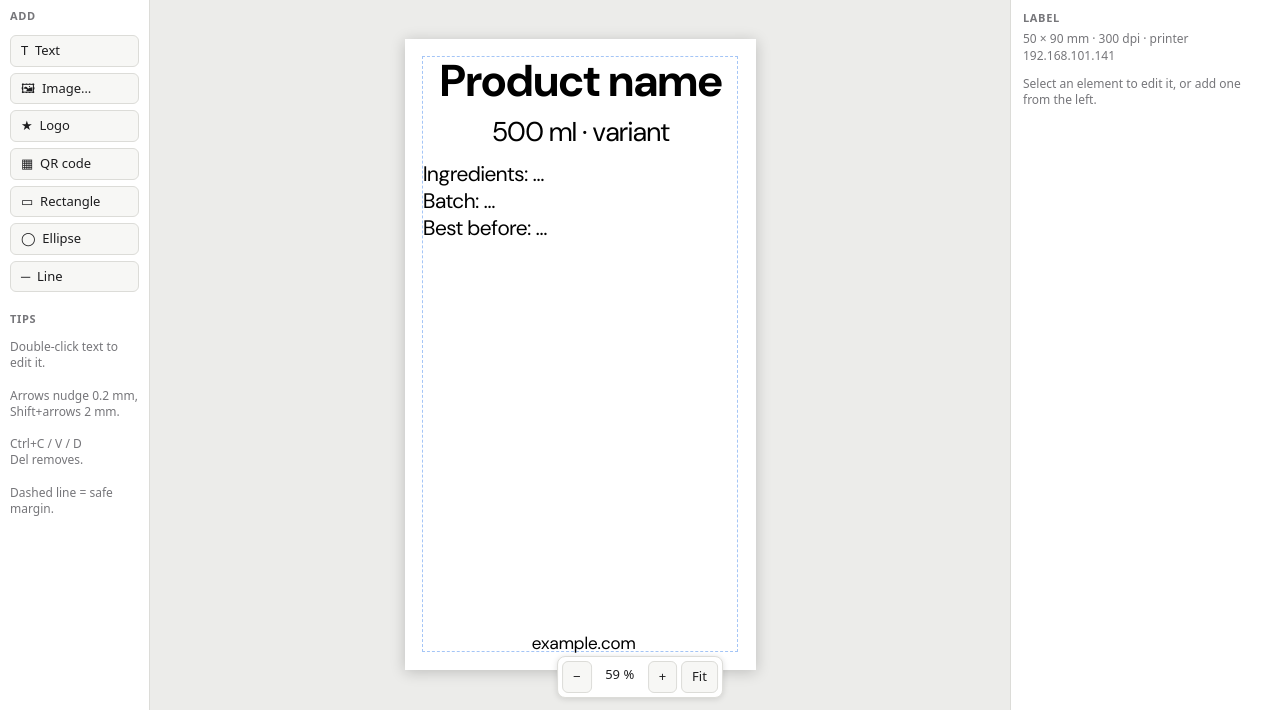
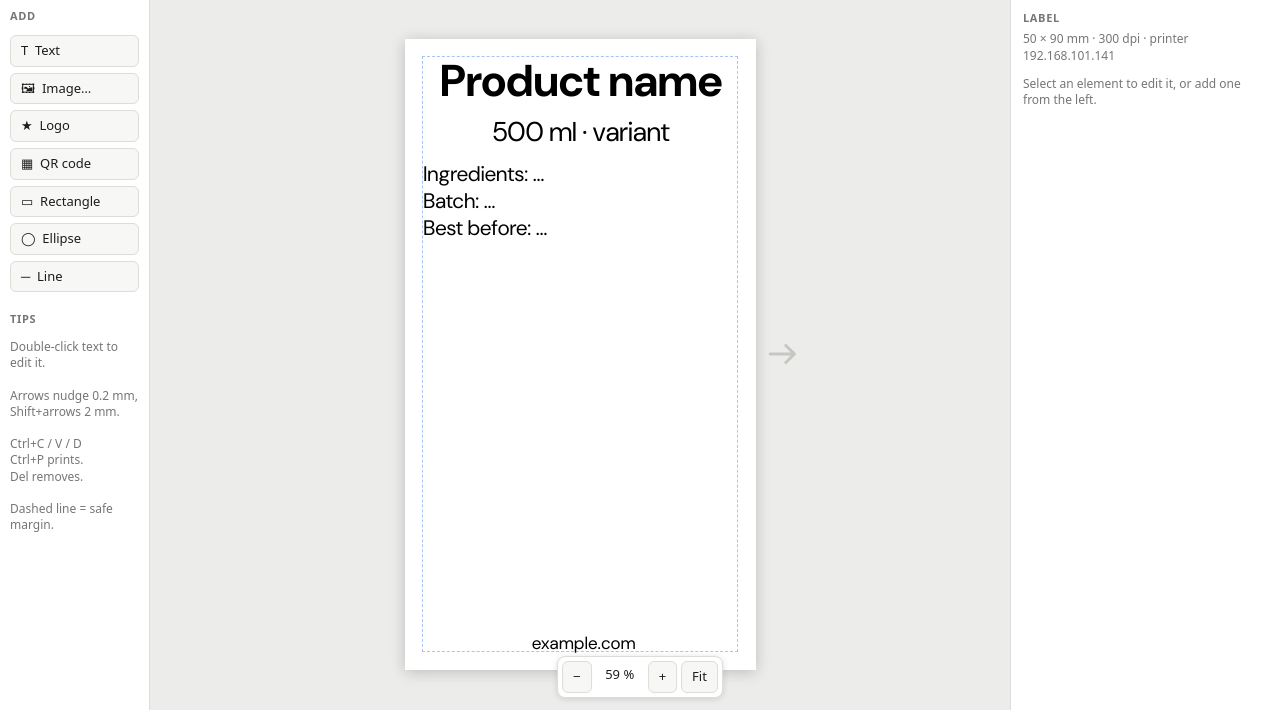
Before and after one commit to Huml-YG/Open-ZPL-Designer, a Flask app: page / in a window 1280 px wide. Shown: the part 90-800 px from the top of the page. Run offline with Flask 3, Linux system fonts and the light colour scheme; data that the repository does not hold is empty.

Commit message:
Show print feed direction arrow and print with Ctrl+P
A grey arrow beside the canvas marks the label edge that leaves the
printer first, derived from label.rotate (feed_flip inverts it). Ctrl+P
sends the label to the printer instead of opening the browser print
dialog; repeated presses while a job is sending are ignored.

Co-Authored-By: Claude Opus 5.5 <noreply@anthropic.com>

```diff
--- a/app.py
+++ b/app.py
@@ -48,7 +48,9 @@ def api_config():
     cfg = label.load_config()
     w, h = label.design_size(cfg)
     return jsonify(dpi=cfg["printer"]["dpi"], width=w, height=h,
-                   margin_mm=cfg["layout"]["margin_mm"], printer=cfg["printer"]["host"])
+                   margin_mm=cfg["layout"]["margin_mm"], printer=cfg["printer"]["host"],
+                   rotate=cfg["label"].get("rotate", 0) % 360,
+                   feed_flip=bool(cfg["label"].get("feed_flip", False)))
 
 
 @app.get("/api/fonts")
--- a/config.toml
+++ b/config.toml
@@ -32,6 +32,10 @@ head_offset_mm = 0.7
 shift_down_mm = 0.0
 shift_right_mm = 0.0
 
+# The editor shows an arrow at the label edge that leaves the printer first
+# (worked out from rotate). If it points the wrong way, set this to true.
+feed_flip = false
+
 [layout]
 margin_mm = 2.5
 logo_max_height_mm = 16
--- a/templates/editor.html
+++ b/templates/editor.html
@@ -23,6 +23,13 @@
   #wrap .lower-canvas { mix-blend-mode:multiply; }
   .guide-margin { position:absolute; border:1px dashed #1f6feb66; pointer-events:none; }
   .snap { position:absolute; background:#e91e63; pointer-events:none; display:none; }
+  /* feed arrow: a shade darker than the stage background (--bg) */
+  #feed { position:absolute; display:flex; color:#c6c6c2; pointer-events:none; }
+  #feed svg { width:34px; height:34px; }
+  #feed.right  { left:calc(100% + 10px); top:50%; transform:translateY(-50%); }
+  #feed.left   { right:calc(100% + 10px); top:50%; transform:translateY(-50%); }
+  #feed.top    { bottom:calc(100% + 6px); left:50%; transform:translateX(-50%); flex-direction:row; }
+  #feed.bottom { top:calc(100% + 6px); left:50%; transform:translateX(-50%); flex-direction:row; }
   #bitmap { position:absolute; inset:0; width:100%; height:100%; image-rendering:pixelated; display:none; pointer-events:none; background:#fff; }
   button, select, input { font:inherit; color:inherit; }
   button { padding:6px 10px; border:1px solid var(--line); background:#f7f7f5; border-radius:6px; cursor:pointer; white-space:nowrap; }
@@ -63,7 +70,7 @@
   <button id="preview" title="Show exactly what the printer gets">1-bit preview</button>
   <label class="hint">Copies <input type="number" id="copies" value="1" min="1" max="9999" style="width:64px"></label>
   <button id="dl">Download .zpl</button>
-  <button id="print" class="primary">Print</button>
+  <button id="print" class="primary" title="Ctrl+P">Print</button>
   <a href="/form" class="hint" style="margin-left:6px">Simple form</a>
 </header>
 
@@ -78,7 +85,7 @@
   <button id="addEllipse">◯&nbsp; Ellipse</button>
   <button id="addLine">─&nbsp; Line</button>
   <h3>Tips</h3>
-  <div class="hint">Double-click text to edit it.<br><br>Arrows nudge 0.2&nbsp;mm,<br>Shift+arrows 2&nbsp;mm.<br><br>Ctrl+C / V / D<br>Del removes.<br><br>Dashed line = safe margin.</div>
+  <div class="hint">Double-click text to edit it.<br><br>Arrows nudge 0.2&nbsp;mm,<br>Shift+arrows 2&nbsp;mm.<br><br>Ctrl+C / V / D<br>Ctrl+P prints.<br>Del removes.<br><br>Dashed line = safe margin.</div>
 </aside>
 
 <main id="stage">
@@ -88,6 +95,9 @@
     <div class="guide-margin" id="margin"></div>
     <div class="snap" id="snapV"></div>
     <div class="snap" id="snapH"></div>
+    <div id="feed" title="This edge comes out of the printer first">
+      <svg viewBox="0 0 24 24" fill="none" stroke="currentColor" stroke-width="2.2" stroke-linecap="round" stroke-linejoin="round"><path d="M3 12h17M14 6l6 6-6 6"/></svg>
+    </div>
   </div>
   <div class="zoom">
     <button id="zoomOut">−</button><span id="zoomLbl"></span><button id="zoomIn">+</button><button id="zoomFit">Fit</button>
@@ -188,6 +198,7 @@ function setStatus(msg, cls = '') { $('status').textContent = msg; $('status').c
 async function init() {
   CFG = await (await fetch('/api/config')).json();
   W = CFG.width; H = CFG.height; DPD = CFG.dpi / 25.4;
+  showFeedDirection();
   $('labelInfo').textContent = `${round1(toMm(W))} × ${round1(toMm(H))} mm · ${CFG.dpi} dpi · printer ${CFG.printer}`;
 
   FONTS = await (await fetch('/api/fonts')).json();
@@ -232,6 +243,19 @@ function setupObject(o) {
   // Images are already pure black/white at print size (or a QR): never blur them.
   if (o.type === 'image') o.set({ objectCaching: false, imageSmoothing: false });
   if (['rect', 'ellipse', 'line'].includes(o.type)) o.strokeUniform = true;
+}
+
+// Which edge of the portrait design leaves the printer first. The printer
+// prints its image from the top row (y=0), which exits first; the design is
+// rotated clockwise by CFG.rotate to get that image.
+function showFeedDirection() {
+  const edges = { 0: 'top', 90: 'left', 180: 'bottom', 270: 'right' };
+  const opposite = { top: 'bottom', bottom: 'top', left: 'right', right: 'left' };
+  let edge = edges[CFG.rotate] || 'top';
+  if (CFG.feed_flip) edge = opposite[edge];
+  $('feed').className = edge;
+  const angle = { right: 0, bottom: 90, left: 180, top: -90 }[edge];
+  $('feed').querySelector('svg').style.transform = 'rotate(' + angle + 'deg)';
 }
 
 // ------------------------------------------------------------------- zoom ---
@@ -698,11 +722,14 @@ function wireUI() {
   };
 
   $('print').onclick = async () => {
+    if ($('print').disabled) return;
+    $('print').disabled = true;
     setStatus('Sending…');
     try {
       const r = await sendTo('/api/print'), j = await r.json();
       j.ok ? setStatus(`Sent ${j.copies} label(s).`, 'ok') : setStatus(j.error, 'err');
     } catch (e) { setStatus('Print failed: ' + e, 'err'); }
+    finally { $('print').disabled = false; }
   };
   $('dl').onclick = async () => {
     const r = await sendTo('/api/zpl'), a = document.createElement('a');
@@ -735,6 +762,12 @@ function wireUI() {
   $('name').addEventListener('change', persist);
 
   document.addEventListener('keydown', e => {
+    // Ctrl+P prints to the label printer (works everywhere, also while typing)
+    if ((e.ctrlKey || e.metaKey) && e.key.toLowerCase() === 'p') {
+      e.preventDefault();               // no browser print dialog
+      if (!e.repeat && !$('print').disabled) $('print').click();
+      return;
+    }
     const tag = document.activeElement?.tagName;
     if (['INPUT', 'TEXTAREA', 'SELECT'].includes(tag) || canvas.getActiveObject()?.isEditing) return;
     const ctrl = e.ctrlKey || e.metaKey, o = canvas.getActiveObject();
```
